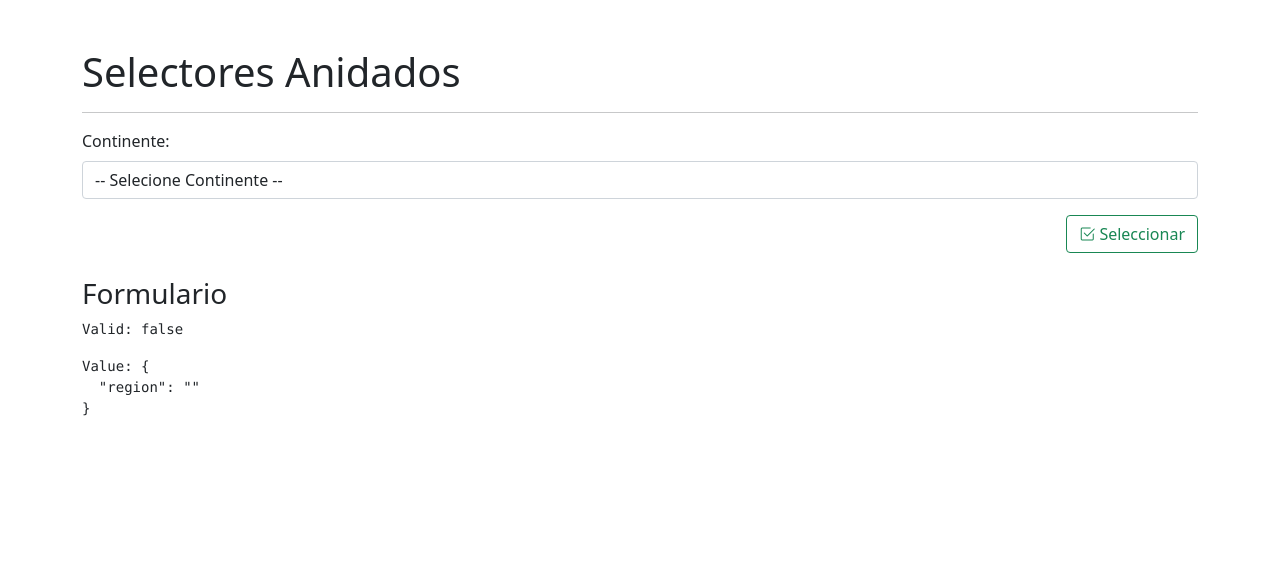
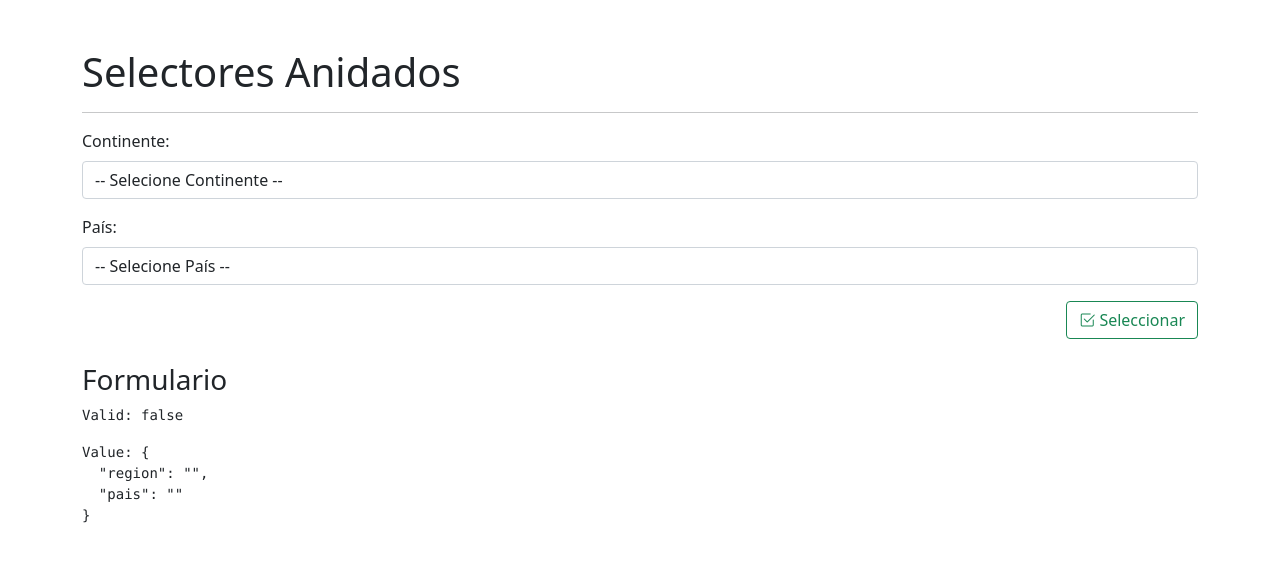
Before and after one commit to fersanti2896/19-curso-angular-formularios-mult-selec, an Angular app: page /selector in a window 1280 px wide. Shown: the top 562 px of the page. Built offline with nearby package versions, Linux system fonts and the light colour scheme.

Commit message:
Añadiendo un segundo selector anidado con peticion HTTP a Rest Countries

```diff
--- a/src/app/app.module.ts
+++ b/src/app/app.module.ts
@@ -1,5 +1,6 @@
 import { NgModule } from '@angular/core';
 import { BrowserModule } from '@angular/platform-browser';
+import { HttpClientModule } from "@angular/common/http";
 
 import { AppRoutingModule } from './app-routing.module';
 import { AppComponent } from './app.component';
@@ -10,6 +11,7 @@
   ],
   imports: [
     BrowserModule,
+    HttpClientModule,
     AppRoutingModule
   ],
   providers: [],
--- /dev/null
+++ b/src/app/paises/interfaces/paises.interface.ts
@@ -0,0 +1,6 @@
+
+export interface PaisSmall {
+    name       : string,
+    alpha3Code : string,
+    independent: boolean
+}
--- a/src/app/paises/pages/selector-page/selector-page.component.html
+++ b/src/app/paises/pages/selector-page/selector-page.component.html
@@ -4,6 +4,8 @@
 
 <form [formGroup]="miFormulario"
       (ngSubmit)="guardar()">
+
+    <!-- Selector de Region -->
     <div class="row mb-3">
         <div class="col">
             <label class="form-label">Continente: </label>
@@ -12,6 +14,19 @@
                 <option value="">-- Selecione Continente --</option>
                 <option *ngFor="let region of regiones"
                         [value]="region | lowercase"> {{ region }} </option>
+            </select>
+        </div>
+    </div>
+
+    <!-- Selector de Paises -->
+    <div class="row mb-3">
+        <div class="col">
+            <label class="form-label">País: </label>
+            <select class="form-control"
+                    formControlName="pais">
+                <option value="">-- Selecione País --</option>
+                <option *ngFor="let pais of paises"
+                        [value]="pais.alpha3Code"> {{ pais.name }} </option>
             </select>
         </div>
     </div>
--- a/src/app/paises/pages/selector-page/selector-page.component.ts
+++ b/src/app/paises/pages/selector-page/selector-page.component.ts
@@ -1,5 +1,6 @@
 import { Component, OnInit } from '@angular/core';
 import { FormBuilder, FormGroup, Validators } from '@angular/forms';
+import { PaisSmall } from '../../interfaces/paises.interface';
 import { PaisesService } from '../../services/paises.service';
 
 @Component({
@@ -10,17 +11,30 @@
 })
 export class SelectorPageComponent implements OnInit {
   miFormulario: FormGroup = this.fb.group({
-    region: [ '', [ Validators.required ] ]
+    region: [ '', [ Validators.required ] ],
+    pais: [ '', [ Validators.required ] ]
   });
 
   /* Llenar selectores */
   regiones: string[] = [];
+  paises  : PaisSmall[] = [];
 
   constructor( private fb: FormBuilder,
                private paisesService: PaisesService ) { }
 
   ngOnInit(): void {
     this.regiones = this.paisesService.regiones;
+
+    /* Obtener la informacion cuando cambie la region */
+    this.miFormulario.get('region')?.valueChanges
+        .subscribe( region => {
+          console.log( region )
+          this.paisesService.getPaisesPorRegion( region )
+              .subscribe( paises => {
+                console.log(paises);
+                this.paises = paises;
+              });
+        })
   }
 
   guardar() {
--- a/src/app/paises/services/paises.service.ts
+++ b/src/app/paises/services/paises.service.ts
@@ -1,14 +1,24 @@
+import { HttpClient } from '@angular/common/http';
 import { Injectable } from '@angular/core';
+import { Observable } from 'rxjs';
+import { PaisSmall } from '../interfaces/paises.interface';
 
 @Injectable({
   providedIn: 'root'
 })
 export class PaisesService {
   private _regiones: string[] = ['Africa', 'Americas', 'Asia', 'Europe', 'Oceania'];
+  private _baseURL : string = 'https://restcountries.com/v2';
 
   get regiones(): string[] {
     return [ ...this._regiones ];
   }
 
-  constructor() { }
+  constructor( private http: HttpClient ) { }
+
+  getPaisesPorRegion( region: string ): Observable<PaisSmall[]> {
+    const url: string = `${ this._baseURL }/region/${ region }?fields=alpha3Code,name`;
+
+    return this.http.get<PaisSmall[]>(url);
+  }
 }
```
